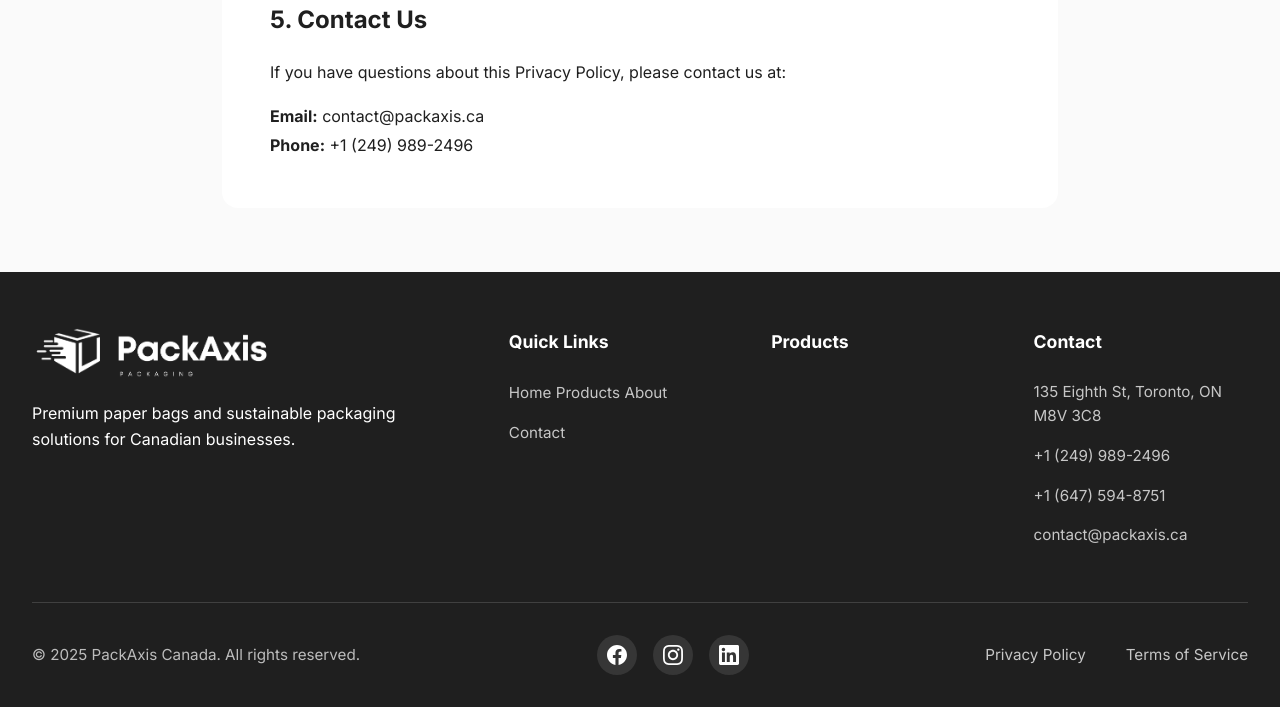
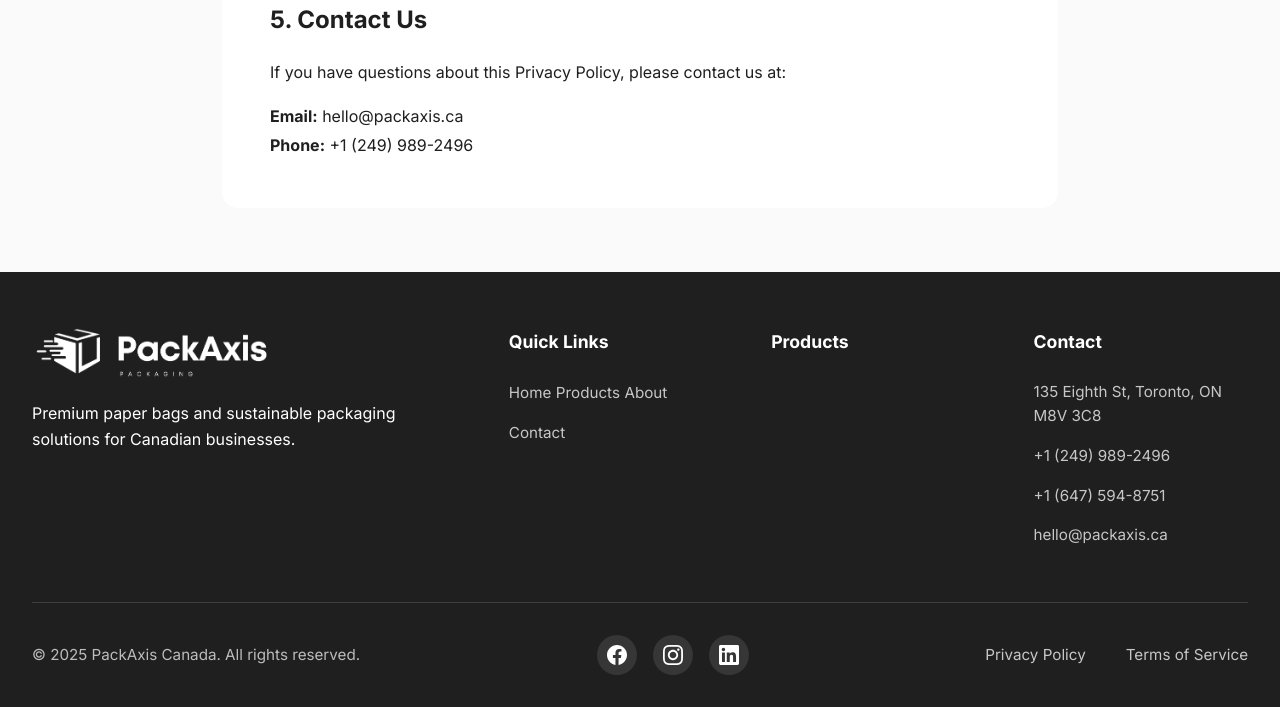
Before and after one commit to printnkraft/packaxis-app, a Django app: page /privacy-policy/ in a window 1280 px wide. Shown: the part 1112-1819 px from the top of the page. Run offline with Django 5.2, Linux system fonts and the light colour scheme; data that the repository does not hold is empty; some libraries are stand-ins or nearby versions.

Commit message:
Update all email addresses from contact@packaxis.ca to hello@packaxis.ca

```diff
--- a/core/templates/core/base.html
+++ b/core/templates/core/base.html
@@ -83,7 +83,7 @@
                         <li><a href="https://maps.google.com/?q=135+Eighth+St,+Toronto,+ON+M8V+3C8" target="_blank">135 Eighth St, Toronto, ON M8V 3C8</a></li>
                         <li><a href="tel:+12499892496">+1 (249) 989-2496</a></li>
                         <li><a href="tel:+16475948751">+1 (647) 594-8751</a></li>
-                        <li><a href="mailto:contact@packaxis.ca">contact@packaxis.ca</a></li>
+                        <li><a href="mailto:hello@packaxis.ca">hello@packaxis.ca</a></li>
                     </ul>
                 </div>
             </div>
--- a/core/templates/core/index.html
+++ b/core/templates/core/index.html
@@ -166,7 +166,7 @@
                             </div>
                             <div>
                                 <h4>Email</h4>
-                                <p>contact@packaxis.ca</p>
+                                <p>hello@packaxis.ca</p>
                             </div>
                         </div>
                         <div class="contact-item">
--- a/core/templates/core/privacy-policy.html
+++ b/core/templates/core/privacy-policy.html
@@ -31,7 +31,7 @@
             <h2 style="margin-top: 2rem; margin-bottom: 1rem;">5. Contact Us</h2>
             <p>If you have questions about this Privacy Policy, please contact us at:</p>
             <p style="margin-top: 1rem;">
-                <strong>Email:</strong> contact@packaxis.ca<br>
+                <strong>Email:</strong> hello@packaxis.ca<br>
                 <strong>Phone:</strong> +1 (249) 989-2496
             </p>
         </div>
--- a/core/templates/core/terms-of-service.html
+++ b/core/templates/core/terms-of-service.html
@@ -34,7 +34,7 @@
             <h2 style="margin-top: 2rem; margin-bottom: 1rem;">8. Contact Information</h2>
             <p>For questions about these Terms, please contact us:</p>
             <p style="margin-top: 1rem;">
-                <strong>Email:</strong> contact@packaxis.ca<br>
+                <strong>Email:</strong> hello@packaxis.ca<br>
                 <strong>Phone:</strong> +1 (249) 989-2496
             </p>
         </div>
--- a/core/views.py
+++ b/core/views.py
@@ -43,7 +43,7 @@ def index(request):
         except Exception as e:
             messages.error(
                 request,
-                'Oops! Something went wrong. Please try again or contact us directly at contact@packaxis.ca'
+                'Oops! Something went wrong. Please try again or contact us directly at hello@packaxis.ca'
             )
 
         from django.http import HttpResponseRedirect
```
